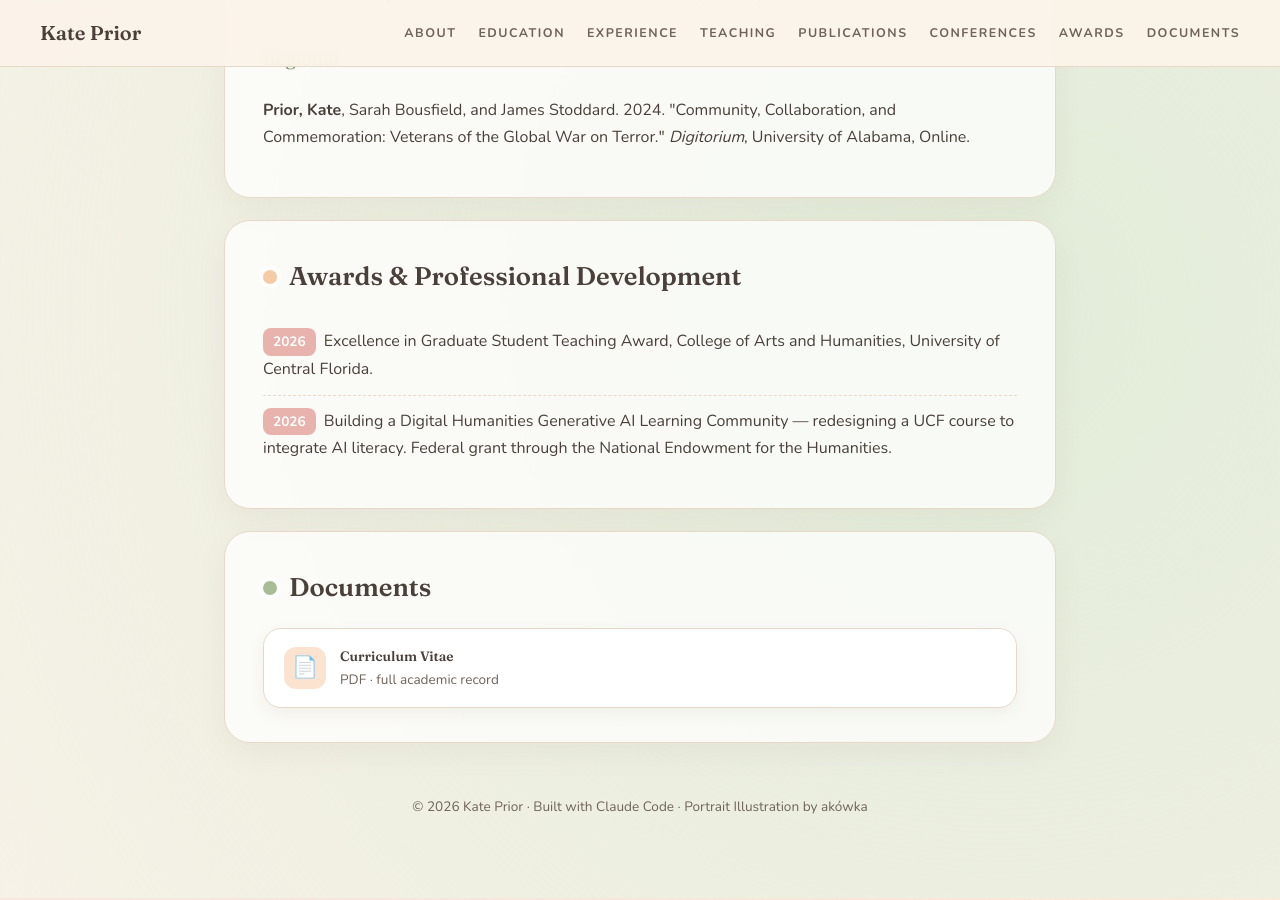
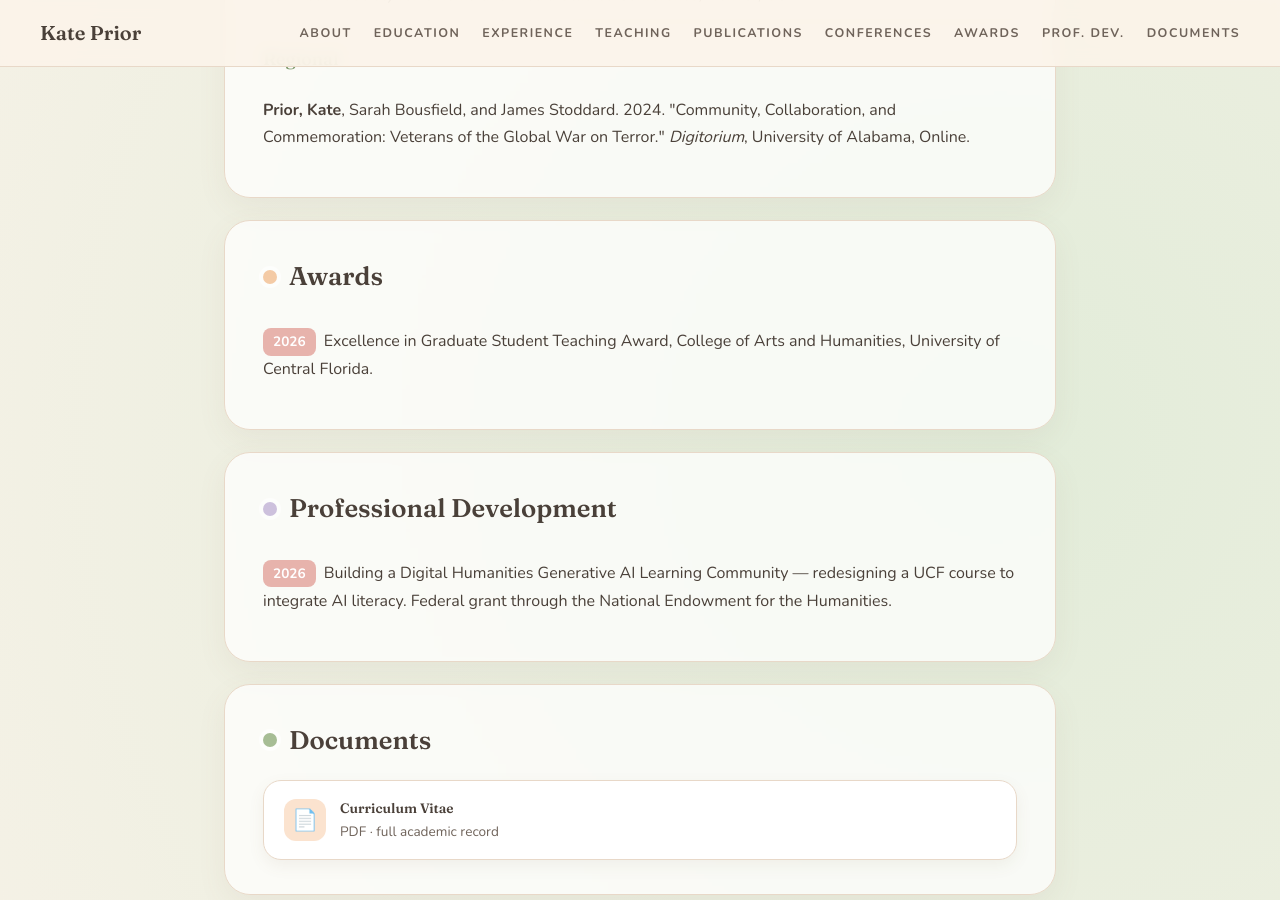
Before and after one commit to thekateprior/thekateprior.github.io, a Jekyll site: the page built from index.html, in a window 1280 px wide and 900 px high, scrolled down 3027 px. Built offline with Jekyll 4.4.1, drawn with Linux system fonts in a browser that asks for light colours.

Commit message:
Split Awards and Professional Development into separate sections
Co-Authored-By: Claude Opus 4.8 <noreply@anthropic.com>
Claude-Session: https://claude.ai/code/session_01W4sxfrwTBe4NAeUgzJaidp

```diff
--- a/_layouts/default.html
+++ b/_layouts/default.html
@@ -31,6 +31,7 @@
       <a href="#publications">Publications</a>
       <a href="#conferences">Conferences</a>
       <a href="#awards">Awards</a>
+      <a href="#professional-development">Prof. Dev.</a>
       <a href="#documents">Documents</a>
     </div>
   </nav>
--- a/index.html
+++ b/index.html
@@ -105,9 +105,15 @@ description: Portfolio of Kate Prior — Digital Humanities scholar, educator, a
     </section>
 
     <section class="card c-peach" id="awards">
-      <h2><span class="dot"></span>Awards &amp; Professional Development</h2>
+      <h2><span class="dot"></span>Awards</h2>
       <ul class="clean">
         <li><span class="yr">2026</span>Excellence in Graduate Student Teaching Award, College of Arts and Humanities, University of Central Florida.</li>
+      </ul>
+    </section>
+
+    <section class="card c-lilac" id="professional-development">
+      <h2><span class="dot"></span>Professional Development</h2>
+      <ul class="clean">
         <li><span class="yr">2026</span>Building a Digital Humanities Generative AI Learning Community — redesigning a UCF course to integrate AI literacy. Federal grant through the National Endowment for the Humanities.</li>
       </ul>
     </section>
```
